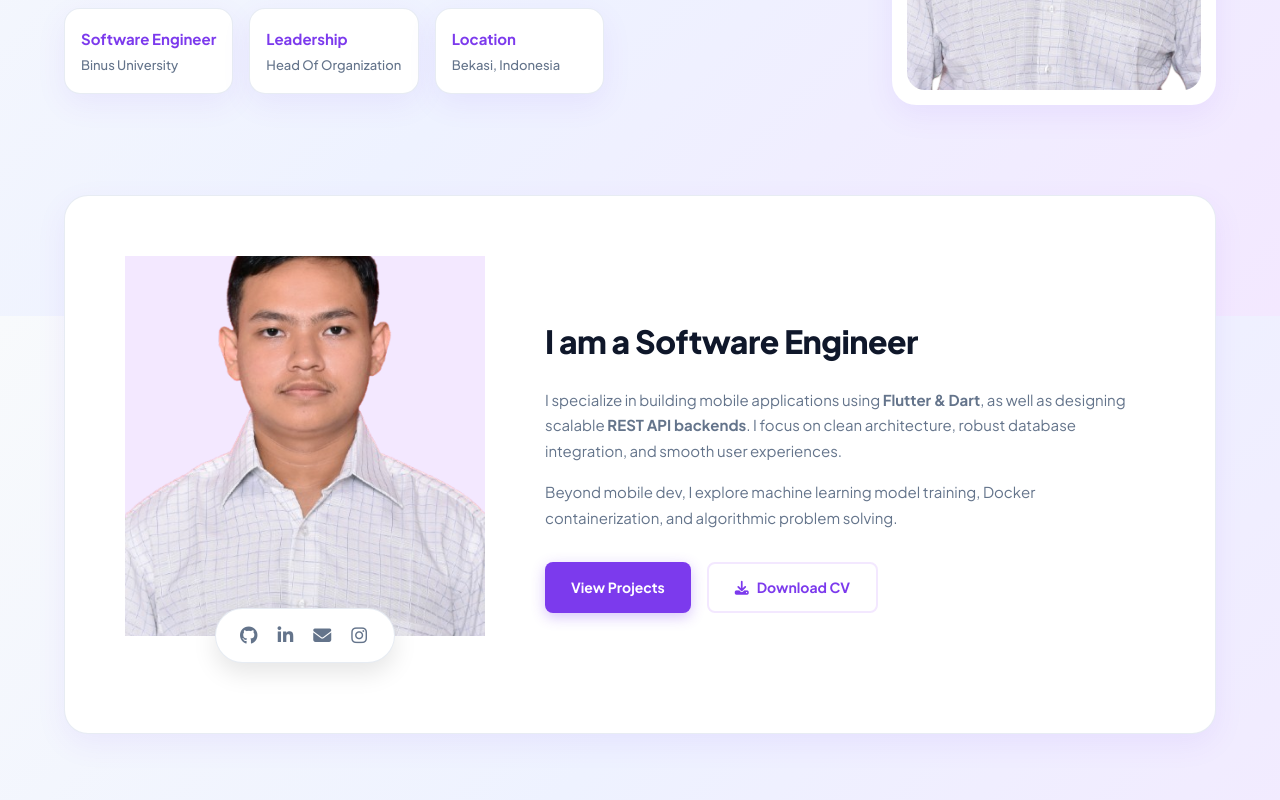
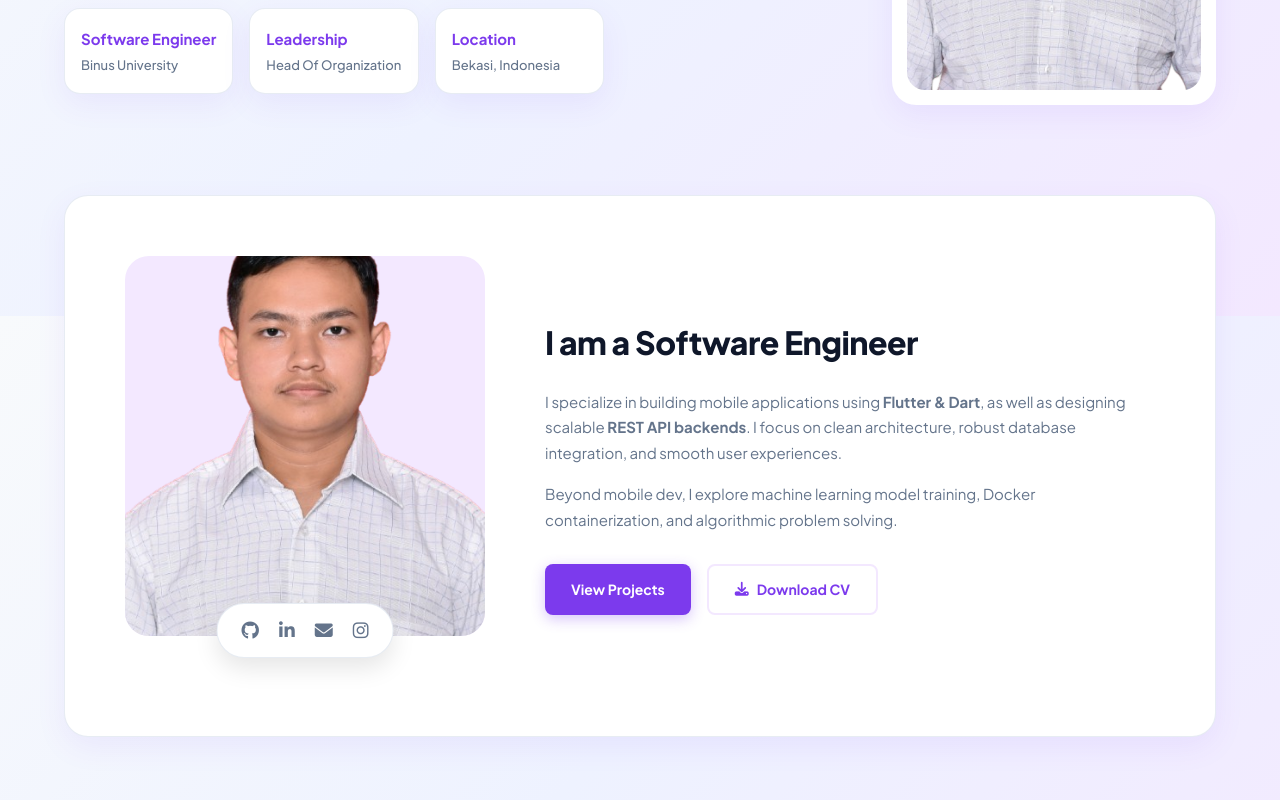
Before and after one commit to PabitHengker/Portofolio, a plain HTML site: page index.html in a window 1280 px wide. Shown: the part 484-1284 px from the top of the page. Drawn offline with Linux system fonts and the light colour scheme.

Commit message:
fix social bar and social footer

```diff
--- a/jumbo.css
+++ b/jumbo.css
@@ -240,20 +240,22 @@ body {
 
 .aboutImageContainer {
     position: relative;
-    margin-bottom: 30px;
+    margin-bottom: 40px;
 }
 
 .aboutMuka {
     width: 100%;
     height: 380px;
     object-fit: cover;
+    border-radius: var(--radius-lg);
     background-color: var(--primary-light);
+    display: block;
 }
 
 /* Floating Social Bar */
 .socialBar {
     position: absolute;
-    bottom: -20px;
+    bottom: -22px;
     left: 50%;
     transform: translateX(-50%);
     background: var(--white);
@@ -263,8 +265,7 @@ body {
     gap: 20px;
     box-shadow: 0 10px 25px rgba(0, 0, 0, 0.1);
     border: 1px solid rgba(226, 232, 240, 0.8);
-    z-index: 99;
-    min-width: 180px;
+    z-index: 100;
 }
 
 .socialBar a {
```
